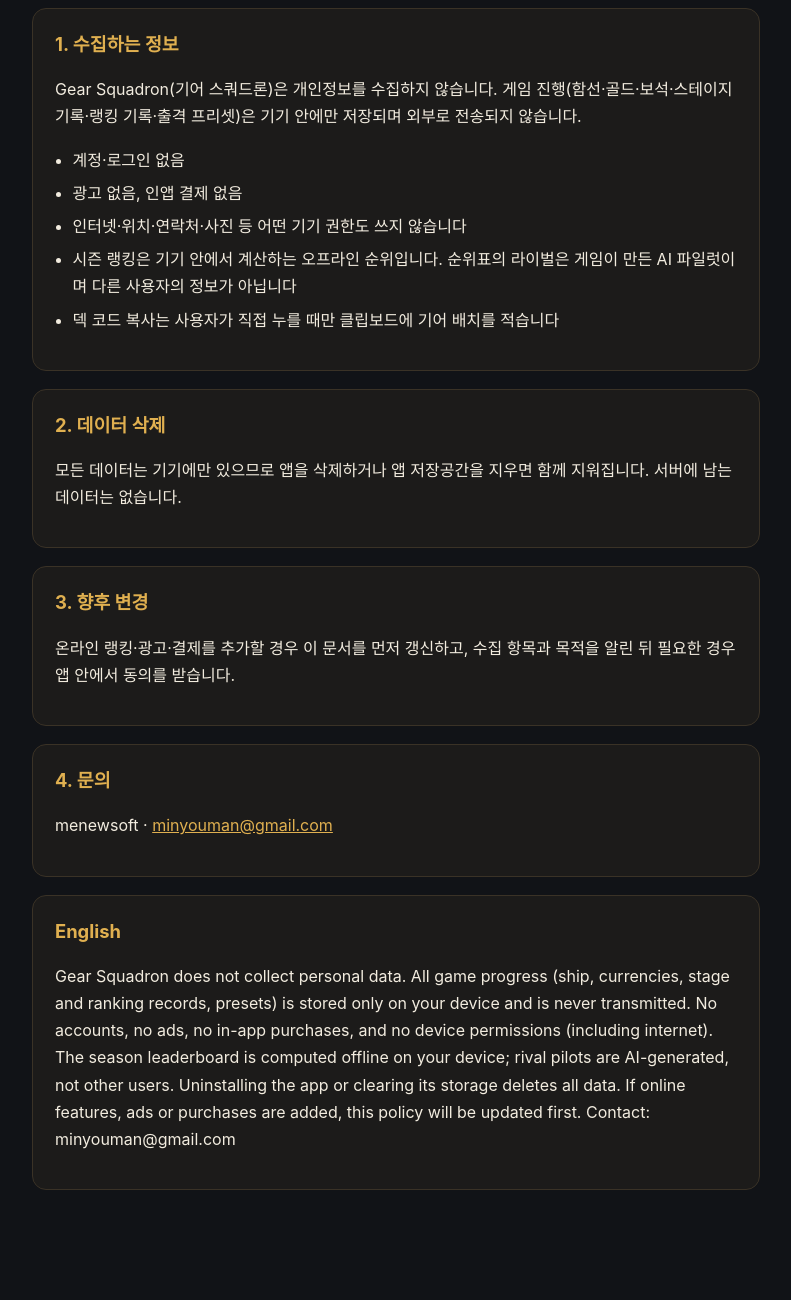
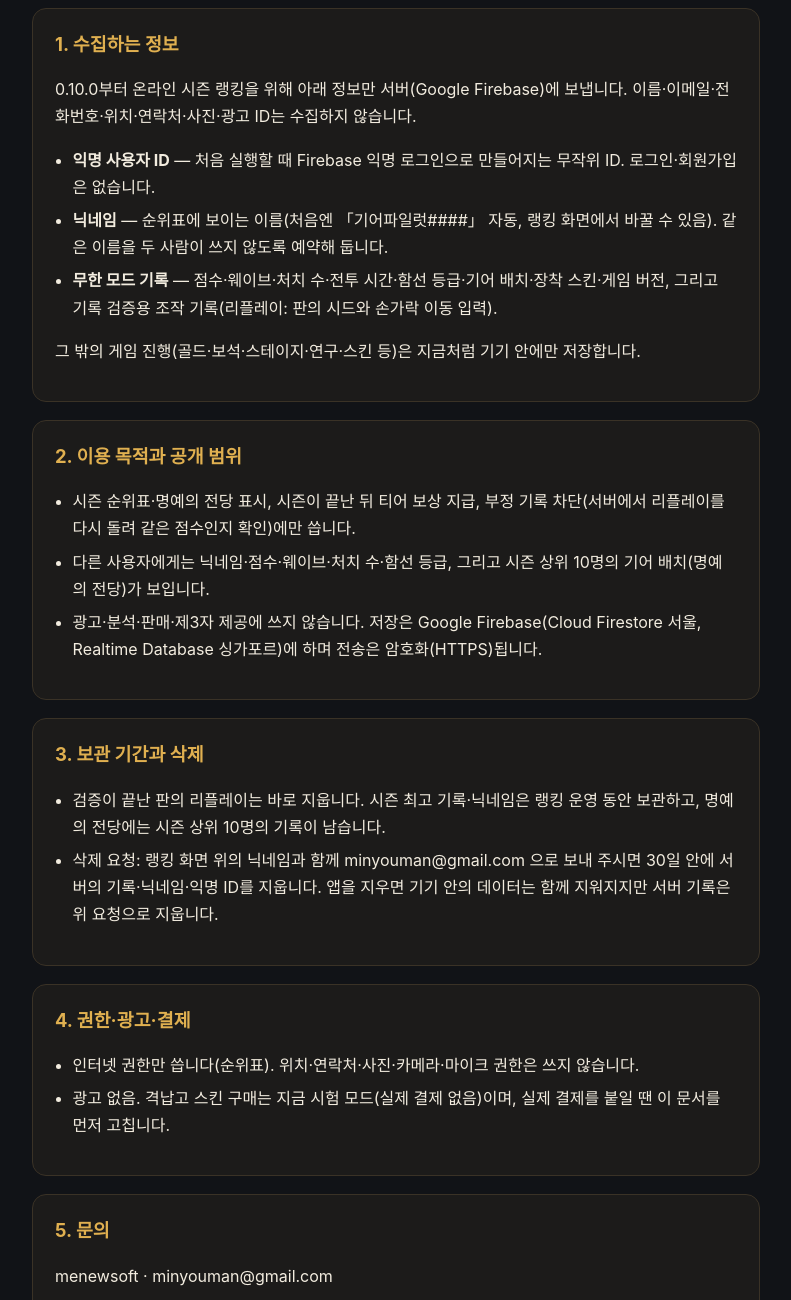
Before and after one commit to minyouman-png/yujalegend-privacy, a plain HTML site: page gearsquadron/index.html in a window 1280 px wide. Shown: the part 120-1420 px from the top of the page, without its empty margins (244-1035 px from the left). Before the commit the page ends 1392 px from the top, so only its background shows below. Drawn offline with Linux system fonts and the light colour scheme.

Commit message:
Gear Squadron 방침: 0.10.0 온라인 랭킹

```diff
--- a/gearsquadron/index.html
+++ b/gearsquadron/index.html
@@ -19,33 +19,46 @@
 </head>
 <body>
 <main>
-<header><img src="icon.png" alt=""><div><h1>Gear Squadron 개인정보처리방침</h1><div class="sub">Gear Squadron Privacy Policy · 시행일 2026-11-11 · menewsoft</div></div></header>
+<header><img src="icon.png" alt=""><div><h1>Gear Squadron 개인정보처리방침</h1><div class="sub">Gear Squadron Privacy Policy · 시행일 2026-11-17(0.10.0부터) · menewsoft</div></div></header>
 <section>
 <h2>1. 수집하는 정보</h2>
-<p>Gear Squadron(기어 스쿼드론)은 개인정보를 수집하지 않습니다. 게임 진행(함선·골드·보석·스테이지 기록·랭킹 기록·출격 프리셋)은 기기 안에만 저장되며 외부로 전송되지 않습니다.</p>
+<p>0.10.0부터 온라인 시즌 랭킹을 위해 아래 정보만 서버(Google Firebase)에 보냅니다. 이름·이메일·전화번호·위치·연락처·사진·광고 ID는 수집하지 않습니다.</p>
 <ul>
-<li>계정·로그인 없음</li>
-<li>광고 없음, 인앱 결제 없음</li>
-<li>인터넷·위치·연락처·사진 등 어떤 기기 권한도 쓰지 않습니다</li>
-<li>시즌 랭킹은 기기 안에서 계산하는 오프라인 순위입니다. 순위표의 라이벌은 게임이 만든 AI 파일럿이며 다른 사용자의 정보가 아닙니다</li>
-<li>덱 코드 복사는 사용자가 직접 누를 때만 클립보드에 기어 배치를 적습니다</li>
+<li><b>익명 사용자 ID</b> — 처음 실행할 때 Firebase 익명 로그인으로 만들어지는 무작위 ID. 로그인·회원가입은 없습니다.</li>
+<li><b>닉네임</b> — 순위표에 보이는 이름(처음엔 「기어파일럿####」 자동, 랭킹 화면에서 바꿀 수 있음). 같은 이름을 두 사람이 쓰지 않도록 예약해 둡니다.</li>
+<li><b>무한 모드 기록</b> — 점수·웨이브·처치 수·전투 시간·함선 등급·기어 배치·장착 스킨·게임 버전, 그리고 기록 검증용 조작 기록(리플레이: 판의 시드와 손가락 이동 입력).</li>
+</ul>
+<p>그 밖의 게임 진행(골드·보석·스테이지·연구·스킨 등)은 지금처럼 기기 안에만 저장합니다.</p>
+</section>
+<section>
+<h2>2. 이용 목적과 공개 범위</h2>
+<ul>
+<li>시즌 순위표·명예의 전당 표시, 시즌이 끝난 뒤 티어 보상 지급, 부정 기록 차단(서버에서 리플레이를 다시 돌려 같은 점수인지 확인)에만 씁니다.</li>
+<li>다른 사용자에게는 닉네임·점수·웨이브·처치 수·함선 등급, 그리고 시즌 상위 10명의 기어 배치(명예의 전당)가 보입니다.</li>
+<li>광고·분석·판매·제3자 제공에 쓰지 않습니다. 저장은 Google Firebase(Cloud Firestore 서울, Realtime Database 싱가포르)에 하며 전송은 암호화(HTTPS)됩니다.</li>
 </ul>
 </section>
 <section>
-<h2>2. 데이터 삭제</h2>
-<p>모든 데이터는 기기에만 있으므로 앱을 삭제하거나 앱 저장공간을 지우면 함께 지워집니다. 서버에 남는 데이터는 없습니다.</p>
+<h2>3. 보관 기간과 삭제</h2>
+<ul>
+<li>검증이 끝난 판의 리플레이는 바로 지웁니다. 시즌 최고 기록·닉네임은 랭킹 운영 동안 보관하고, 명예의 전당에는 시즌 상위 10명의 기록이 남습니다.</li>
+<li>삭제 요청: 랭킹 화면 위의 닉네임과 함께 minyouman@gmail.com 으로 보내 주시면 30일 안에 서버의 기록·닉네임·익명 ID를 지웁니다. 앱을 지우면 기기 안의 데이터는 함께 지워지지만 서버 기록은 위 요청으로 지웁니다.</li>
+</ul>
 </section>
 <section>
-<h2>3. 향후 변경</h2>
-<p>온라인 랭킹·광고·결제를 추가할 경우 이 문서를 먼저 갱신하고, 수집 항목과 목적을 알린 뒤 필요한 경우 앱 안에서 동의를 받습니다.</p>
+<h2>4. 권한·광고·결제</h2>
+<ul>
+<li>인터넷 권한만 씁니다(순위표). 위치·연락처·사진·카메라·마이크 권한은 쓰지 않습니다.</li>
+<li>광고 없음. 격납고 스킨 구매는 지금 시험 모드(실제 결제 없음)이며, 실제 결제를 붙일 땐 이 문서를 먼저 고칩니다.</li>
+</ul>
 </section>
 <section>
-<h2>4. 문의</h2>
-<p>menewsoft · <a href="mailto:minyouman@gmail.com">minyouman@gmail.com</a></p>
+<h2>5. 문의</h2>
+<p>menewsoft · minyouman@gmail.com</p>
 </section>
 <section>
 <h2>English</h2>
-<p>Gear Squadron does not collect personal data. All game progress (ship, currencies, stage and ranking records, presets) is stored only on your device and is never transmitted. No accounts, no ads, no in-app purchases, and no device permissions (including internet). The season leaderboard is computed offline on your device; rival pilots are AI-generated, not other users. Uninstalling the app or clearing its storage deletes all data. If online features, ads or purchases are added, this policy will be updated first. Contact: minyouman@gmail.com</p>
+<p>From version 0.10.0 Gear Squadron sends only the following to Google Firebase for the online season leaderboard: a random anonymous user ID (Firebase anonymous sign-in, no account), your nickname, and endless-mode records (score, wave, kills, time, ship grade, gear layout, equipped skin, game version, and a replay — the run seed and touch inputs — used to verify the score). No name, email, phone, location, contacts, photos or advertising ID. Other progress stays on your device. Data is used only to show leaderboards and the hall of fame, give season rewards and block cheating; it is not used for ads or analytics and is not sold or shared. Others can see your nickname, score, wave, kills and ship grade (and the gear layout of a season's top 10). Replays are deleted right after verification. To delete your server data, email minyouman@gmail.com with your nickname; we delete it within 30 days. The app uses only the internet permission. No ads; skin purchases are currently in test mode (no real payment).</p>
 </section>
 </main>
 </body>
```
